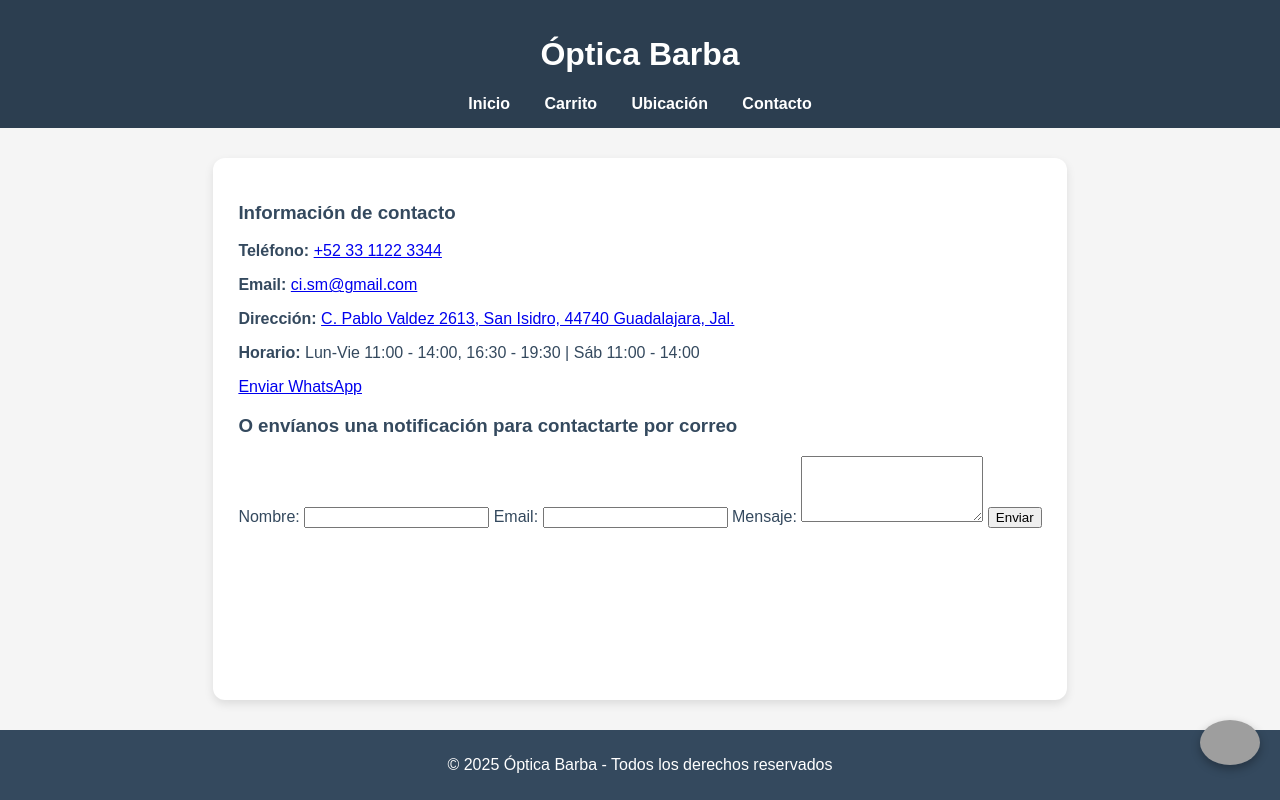
After one commit to Orlando-BP/Opto-Register, a PHP site: page /contacto.php in a window 1280 px wide. The commit adds this page. Run offline with PHP 8.4, Linux system fonts and the light colour scheme; grey boxes are pictures that could not be loaded.

Commit message:
Nuevos archivos PHP
cambios index, se agregan 3 nuevos archivos php para carrito, contacto y ubicacion

```diff
--- /dev/null
+++ b/Codigo Web/public/contacto.php
@@ -0,0 +1,77 @@
+<?php
+// index.php
+?>
+<!DOCTYPE html>
+<html lang="es">
+<head>
+    <meta charset="UTF-8">
+    <meta name="viewport" content="width=device-width, initial-scale=1.0">
+    <title>Pagina principal</title>
+
+    <link rel="stylesheet" href="CSS/style_public_index.css">
+</head>
+<body>
+    <!-- Header con menú -->
+    <header>
+        <h1>Óptica Barba</h1>
+        <nav>
+            <a href="Index.php">Inicio</a>
+            <a href="carrito.php">Carrito</a>
+            <a href="ubicacion.php">Ubicación</a>
+            <a href="contacto.php">Contacto</a>
+        </nav>
+    </header>
+
+    <!-- Contenido principal -->
+    <div class="contenido">
+        <!-- Información de contacto -->
+        <section class="contacto">
+            <h3>Información de contacto</h3>
+            <p><strong>Teléfono:</strong> <a href="tel:+523312345678">+52 33 1122 3344</a></p>
+            <p><strong>Email:</strong> <a href="mailto:ci.sm@gmail.com">ci.sm@gmail.com</a></p>
+            <p>
+                <strong>Dirección:</strong>
+                <a href="https://maps.app.goo.gl/5vpah66tciaw21kY8" target="_blank">
+                    C. Pablo Valdez 2613, San Isidro, 44740 Guadalajara, Jal.
+                </a>
+            </p>
+            <p><strong>Horario:</strong> Lun-Vie 11:00 - 14:00, 16:30 - 19:30 | Sáb 11:00 - 14:00</p>
+
+            <a class="whatsapp-btn" href="https://wa.me/523311437215" target="_blank">
+                Enviar WhatsApp
+            </a>
+        </section>
+
+        <!-- Formulario de contacto -->
+        <section class="formulario-contacto">
+            <h3>O envíanos una notificación para contactarte por correo</h3>
+            <form action="procesar_correo.php" method="POST">
+                <label for="nombre">Nombre:</label>
+                <input type="text" name="nombre" id="nombre" required>
+
+                <label for="email">Email:</label>
+                <input type="email" name="email" id="email" required>
+
+                <label for="mensaje">Mensaje:</label>
+                <textarea name="mensaje" id="mensaje" rows="4" required></textarea>
+
+                <button type="submit">Enviar</button>
+            </form>
+        </section>
+
+        <!-- Botón flotante de WhatsApp -->
+        <a href="https://wa.me/5210000000000?20quisiera%20más%20información"
+            class="whatsapp-float"
+            target="_blank"
+            aria-label="Chat en WhatsApp">
+            <img src="https://cdn-icons-png.flaticon.com/512/124/124034.png" alt="WhatsApp" />
+        </a>
+
+    </div>
+
+    <!-- Footer -->
+    <footer>
+        <p>&copy; <?php echo date("Y"); ?> Óptica Barba - Todos los derechos reservados</p>
+    </footer>
+</body>
+</html>
```
Also changed, not shown: Codigo Web/public/Index.php (+6 -5 lines), Codigo Web/public/carrito.php (added, +73 -0 lines), Codigo Web/public/ubicacion.php (added, +68 -0 lines), Codigo Web/public/images/armazonestandar.jpeg (added), Codigo Web/public/images/lentesprogresivos.jpg (added).
